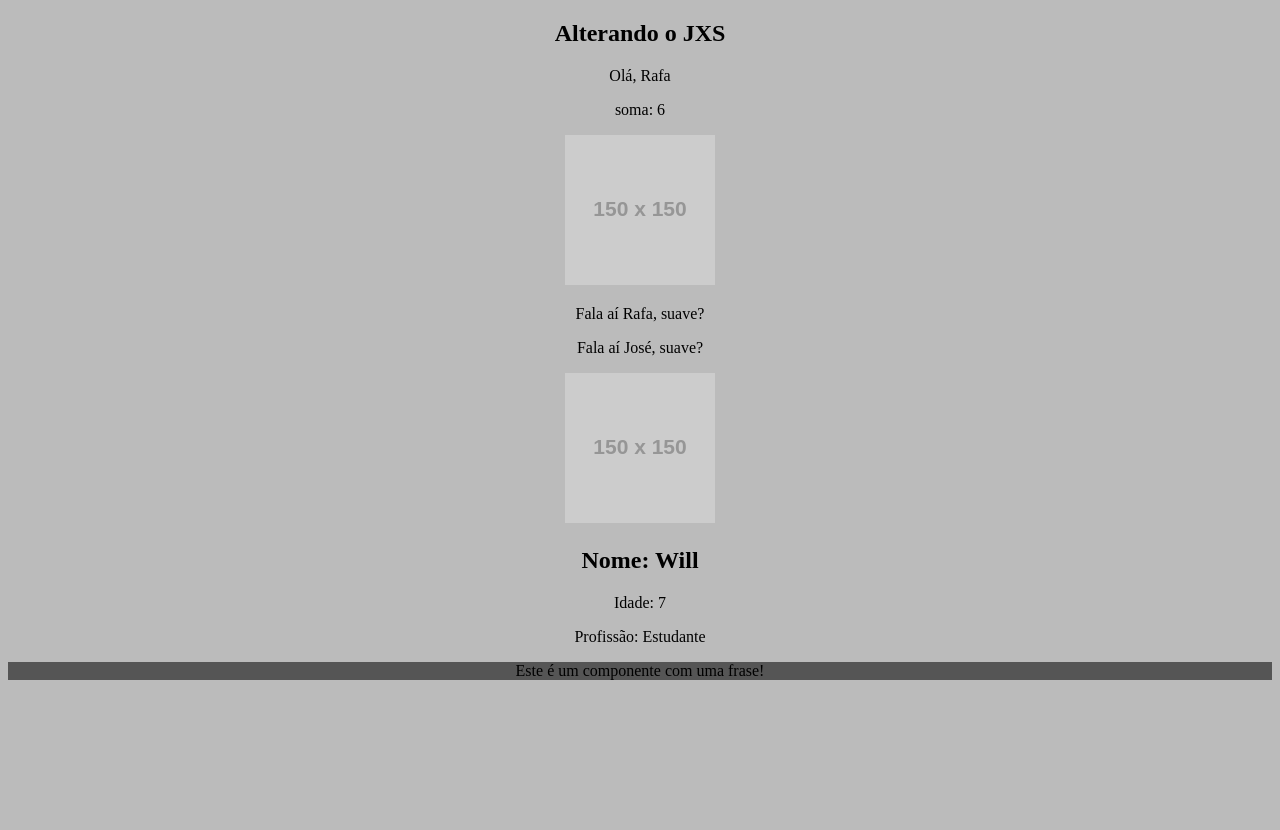
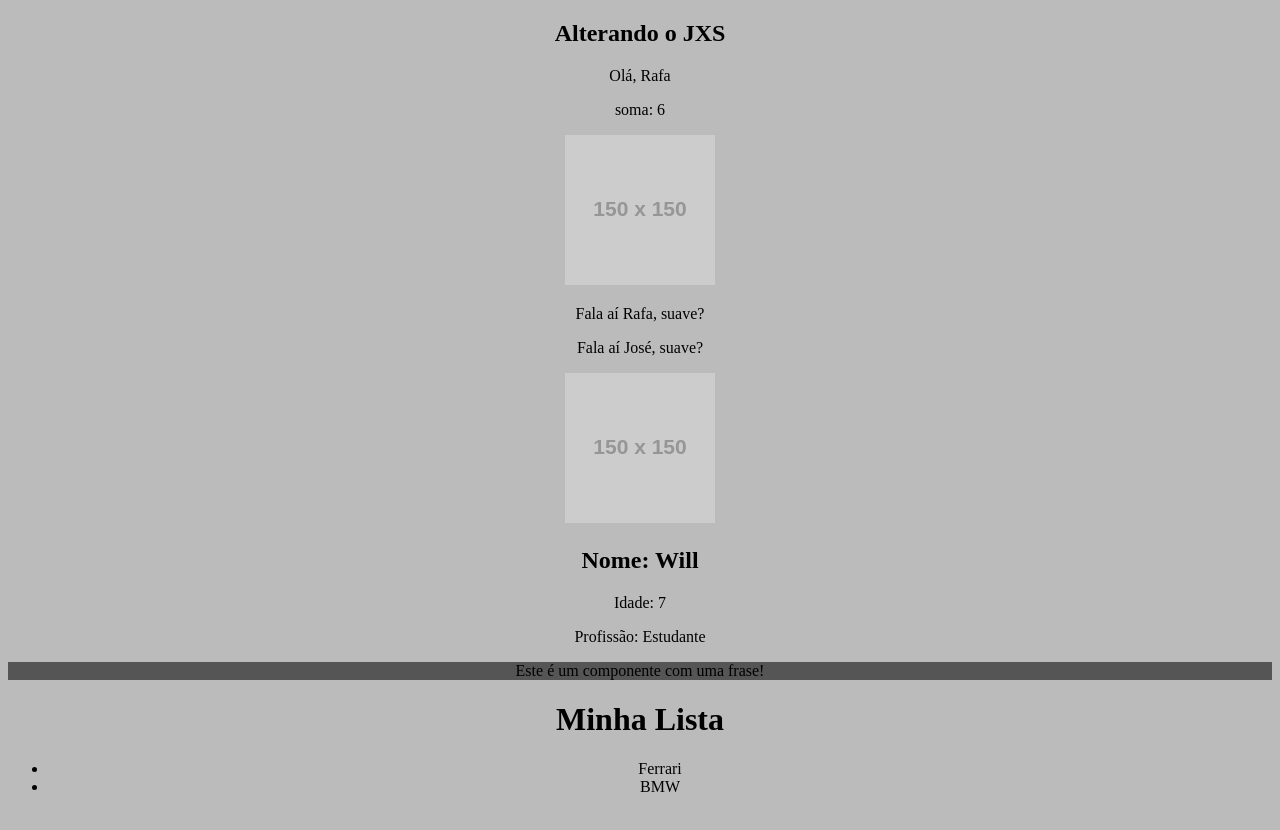
Before and after one commit to ehurafa/react-hora-de-codar, a React (Create React App) app in the folder react-course/: page / in a window 1280 px wide. Shown: the top 830 px of the page. Before the commit the page ends 800 px from the top, so only its background shows below. Built offline with nearby package versions, Linux system fonts and the light colour scheme.

Commit message:
using fragments

```diff
--- a/react-course/src/App.js
+++ b/react-course/src/App.js
@@ -4,6 +4,7 @@
 import SayMyName from './components/SayMyName'
 import People from './components/People'
 import Phrase from './components/Phrase'
+import List from './components/List'
 
 function App() {
   const name = 'Rafa'
@@ -24,6 +25,7 @@
       <SayMyName name="José" />
       <People name="Will" age="7" occupation="Estudante" photo="https://via.placeholder.com/150" />
       <Phrase />
+      <List />
     </div>
   );
 }
--- /dev/null
+++ b/react-course/src/components/Item.js
@@ -0,0 +1,9 @@
+function Item(props) {
+    return(
+        <>
+            <li>{props.brand}</li>
+        </>
+    )
+}
+
+export default Item
--- /dev/null
+++ b/react-course/src/components/List.js
@@ -0,0 +1,15 @@
+import Item from './Item'
+
+function List() {
+    return(
+        <>
+            <h1>Minha Lista</h1>
+            <ul>
+                <Item brand="Ferrari" />
+                <Item brand="BMW" />
+            </ul>
+        </>
+    )
+}
+
+export default List
--- a/react-course/src/index.css
+++ b/react-course/src/index.css
@@ -1,3 +1,4 @@
 body {
   background: #bbb;
+  padding-bottom: 500px;
 }
```
